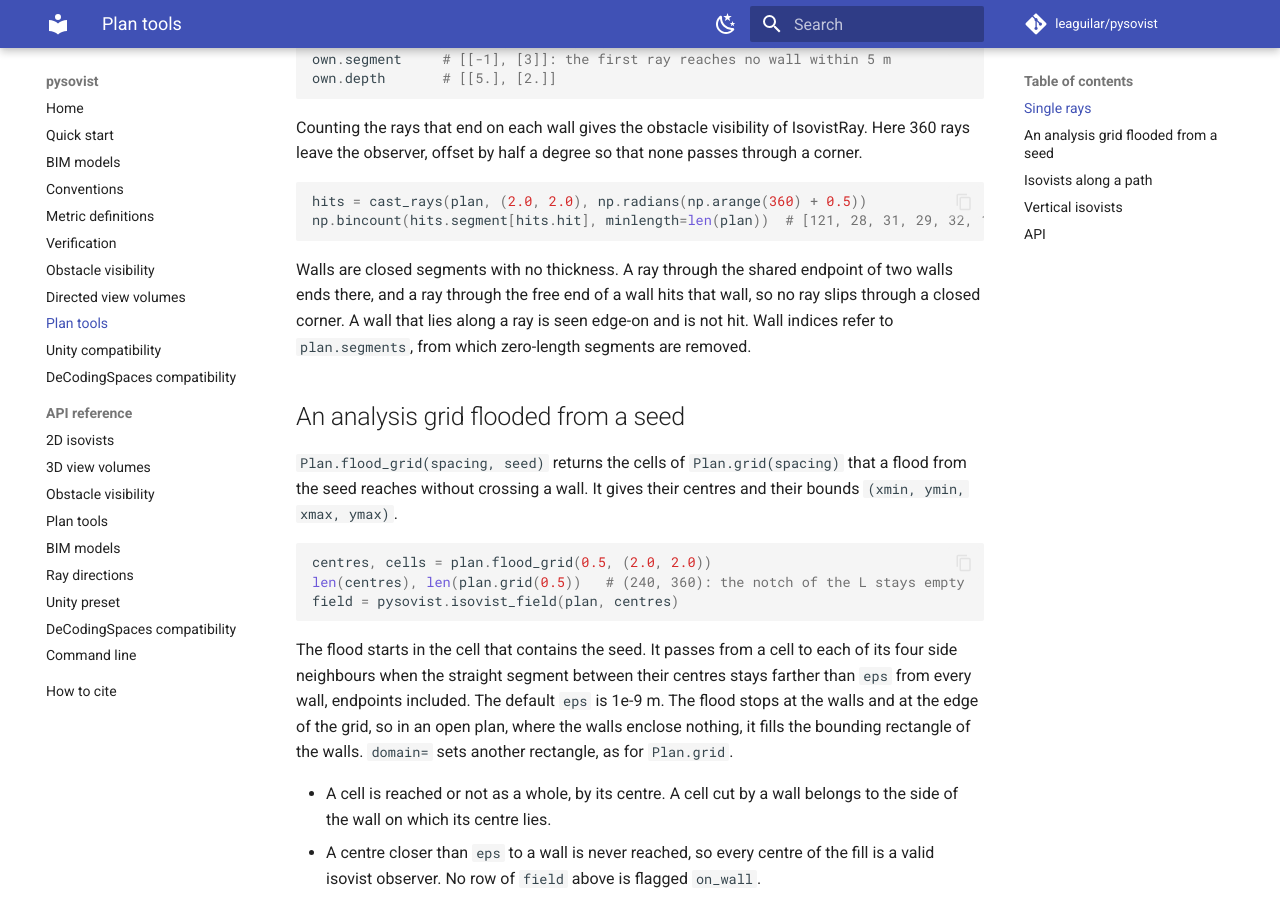
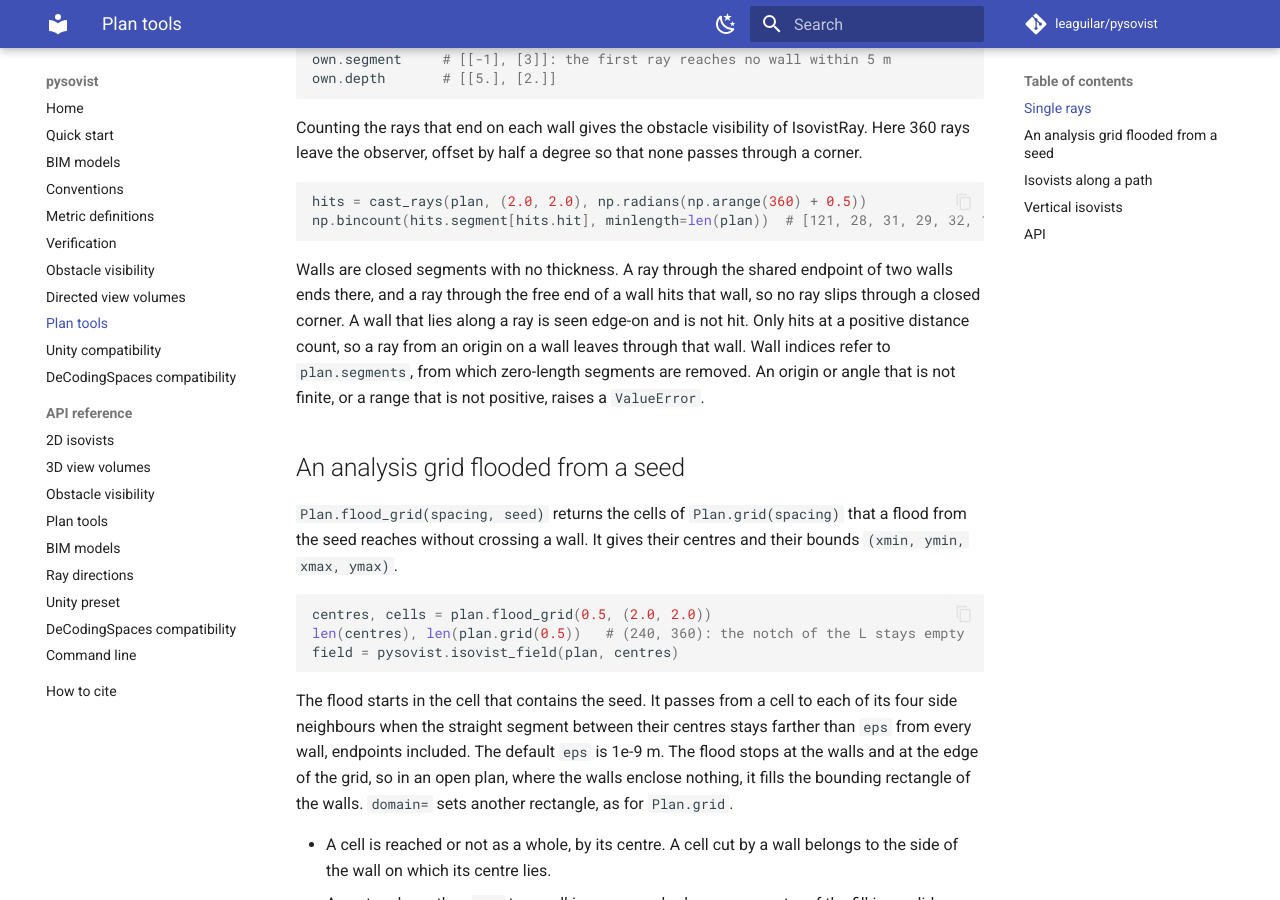
Before and after one commit to leaguilar/pysovist, an MkDocs documentation site: the page built from docs/plan-tools.md, in a window 1280 px wide and 900 px high, scrolled down 1042 px. Built offline with MkDocs 1.6.1 and Material for MkDocs 9.7.7, drawn with Linux system fonts in a browser that asks for light colours; comment, search, counter and statistics services are not loaded; some of the changed text lies outside the part shown.

Commit message:
Document refused inputs on the plan-tools and obstacle-visibility pages, and test rays from an origin on a wall

````diff
--- a/docs/plan-tools.md
+++ b/docs/plan-tools.md
@@ -45,7 +45,7 @@
 np.bincount(hits.segment[hits.hit], minlength=len(plan))  # [121, 28, 31, 29, 32, 119]
 ```
 
-Walls are closed segments with no thickness. A ray through the shared endpoint of two walls ends there, and a ray through the free end of a wall hits that wall, so no ray slips through a closed corner. A wall that lies along a ray is seen edge-on and is not hit. Wall indices refer to `plan.segments`, from which zero-length segments are removed.
+Walls are closed segments with no thickness. A ray through the shared endpoint of two walls ends there, and a ray through the free end of a wall hits that wall, so no ray slips through a closed corner. A wall that lies along a ray is seen edge-on and is not hit. Only hits at a positive distance count, so a ray from an origin on a wall leaves through that wall. Wall indices refer to `plan.segments`, from which zero-length segments are removed. An origin or angle that is not finite, or a range that is not positive, raises a `ValueError`.
 
 ## An analysis grid flooded from a seed
 
@@ -84,7 +84,7 @@
 
 Walking left along the lower wing, the observer sees less of the room as the end wall comes closer, from 33.7 m² at the start of the path to 12.6 m² one metre before the corner. At the corner the view turns up the other wing and opens to 26.3 m².
 
-The observers stand at the arc lengths 0, `spacing`, 2 `spacing` and so on. When the length of the path is not a multiple of `spacing`, an observer also stands on the last vertex, unless `endpoint=False`. An observer on a vertex looks along the segment that leaves it, and the observer on the last vertex looks along the segment that ends there. Repeated vertices are skipped. `sample_path` returns the arc lengths, points and directions alone. With the default full turn as the field of view, the direction plays no role, and the rows equal those of `isovist_field` at the same points.
+The observers stand at the arc lengths 0, `spacing`, 2 `spacing` and so on. When the length of the path is not a multiple of `spacing`, an observer also stands on the last vertex, unless `endpoint=False`. An observer on a vertex looks along the segment that leaves it, and the observer on the last vertex looks along the segment that ends there. Repeated vertices are skipped. A spacing that is not positive and finite, a vertex that is not finite, or a path with fewer than two distinct vertices raises a `ValueError`. `sample_path` returns the arc lengths, points and directions alone. With the default full turn as the field of view, the direction plays no role, and the rows equal those of `isovist_field` at the same points.
 
 ## Vertical isovists
 
````
Also changed, not shown: docs/obstacle-visibility.md (+1 -0 lines), 2 other files.
